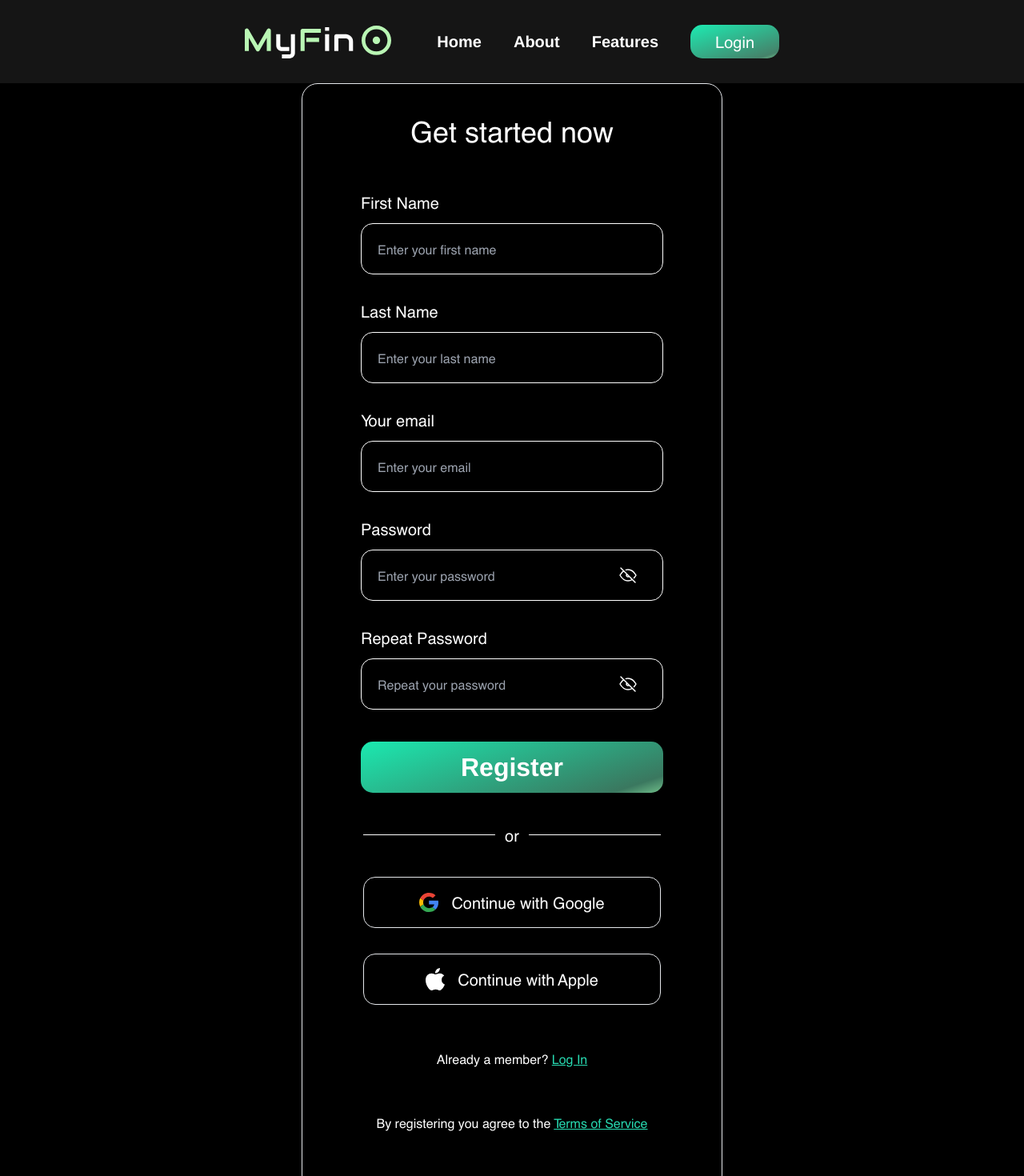
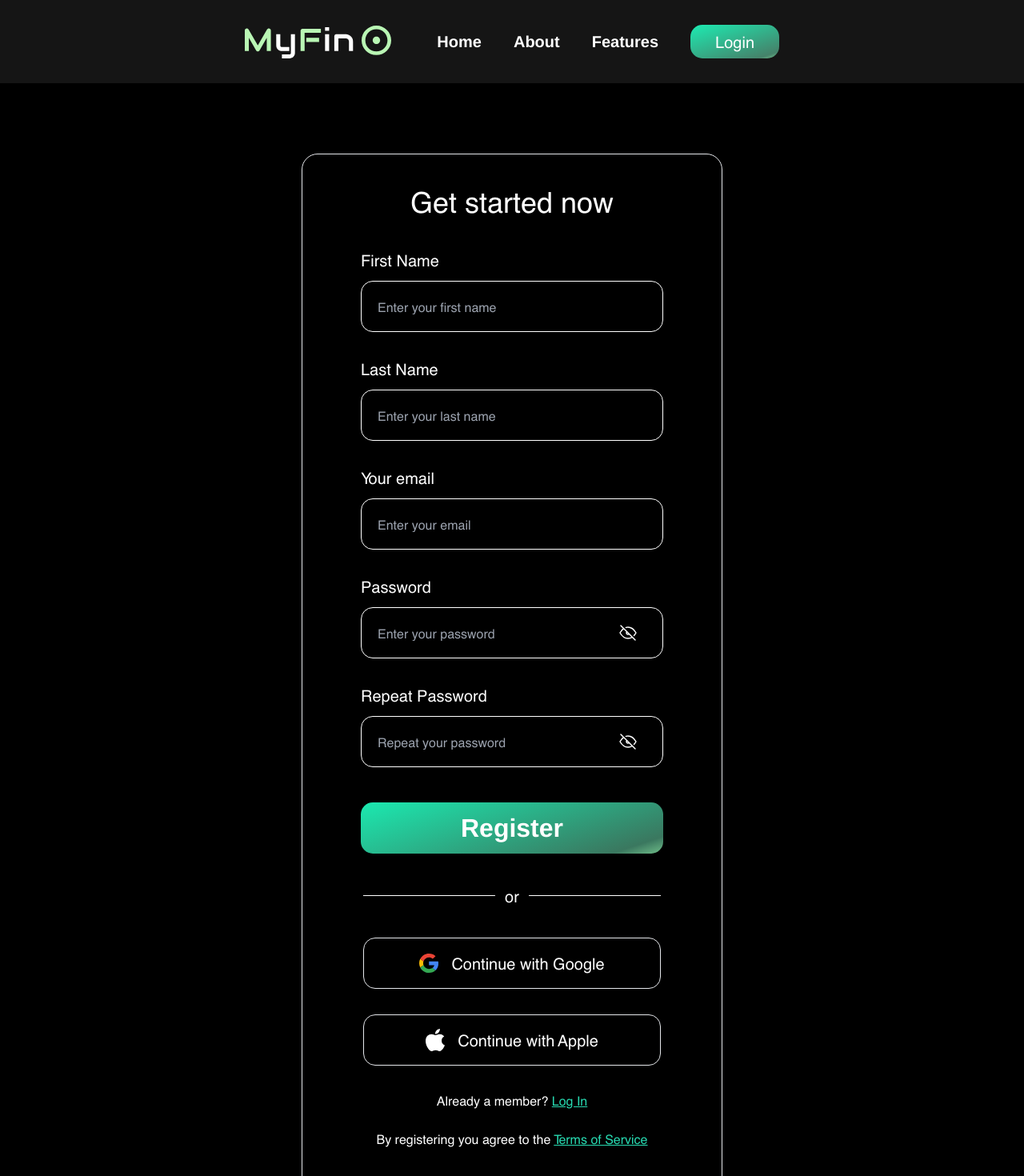
Before and after one commit to KaterynaZhuvak/MyFin, a React (Vite) app: page /registration in a window 1280 px wide. Shown: the top 1470 px of the page at 80% size. Built offline with nearby package versions, Linux system fonts and the light colour scheme; no server answers.

Commit message:
refactor(MF-105): continued the refactoring the styles for the auth forms

```diff
--- a/src/entities/auth/AuthBackgorundElement/index.tsx
+++ b/src/entities/auth/AuthBackgorundElement/index.tsx
@@ -1,18 +1,16 @@
-import type { FC } from 'react';
+import type { FC, PropsWithChildren } from 'react';
 
-export const AuthBackgroundElement: FC = () => {
+export const AuthBackgroundElement: FC<PropsWithChildren> = ({ children }) => {
   return (
-    <div
+    <section
       className='
-      absolute
-      inset-0
-      top-[2%]
-      z-[-1]
-      hidden
-      bg-[url(../../shared/assets/backgrounds/bg-auth.svg),_url(../../shared/assets/backgrounds/bg-auth-lines.svg)]
       bg-cover
-      desktop:block
+      p-[88px_8px_96px_8px]
+      desktop:bg-[url(../../shared/assets/backgrounds/bg-auth.svg),_url(../../shared/assets/backgrounds/bg-auth-lines.svg)]
+      desktop:p-[66px_0_65px_0]
       '
-    />
+    >
+      {children}
+    </section>
   );
 };
--- a/src/features/auth/registaion/RegistraionForm.tsx
+++ b/src/features/auth/registaion/RegistraionForm.tsx
@@ -45,13 +45,7 @@ export const RegistrationForm: FC = observer(() => {
       validationSchema={RegistrationSchema}
       onSubmit={handleSubmit}
     >
-      <Form className='m-[0_auto]'>
-        <h2 className='text-center text-[36px] leading-[54px]'>
-          Get started now
-        </h2>
-
-        <div className='mt-[48px] flex w-[378px] flex-wrap'>
-          <div className='flex flex-wrap gap-[32px]'>
+      <Form className='m-[0_auto] flex w-[378px] flex-wrap gap-[32px]'>
         <Input
           type='firstName'
           name='firstName'
@@ -111,16 +105,14 @@ export const RegistrationForm: FC = observer(() => {
           label='Repeat Password'
           className='h-[64px] w-[378px]'
         />
-          </div>
 
         <Button
           variant='gradient'
           size='m'
           title='Register'
-            className='mt-[40px] h-[64px] w-[378px] text-[32px] font-bold'
+          className='mt-[12px] h-[64px] w-[378px] text-[32px] font-bold'
           isSubmit
         />
-        </div>
       </Form>
     </Formik>
   );
--- a/src/pages/LoginPage/index.tsx
+++ b/src/pages/LoginPage/index.tsx
@@ -10,9 +10,7 @@ import { AlternativeAuthContainer } from '@entities/auth/AlternativeAuthContaine
 
 export const LoginPage: FC = () => {
   return (
-    <>
-      <AuthBackgroundElement />
-      <div className='mt-[100px]'>
+    <AuthBackgroundElement>
       <AuthFormContainer>
         <h2 className='text-center text-[36px] leading-[54px]'>Log in</h2>
         <LoginForm />
@@ -28,7 +26,6 @@ export const LoginPage: FC = () => {
           </NavLink>
         </span>
       </AuthFormContainer>
-      </div>
-    </>
+    </AuthBackgroundElement>
   );
 };
--- a/src/pages/RegistrationPage/index.tsx
+++ b/src/pages/RegistrationPage/index.tsx
@@ -10,28 +10,35 @@ import { RegistrationForm } from '@features/auth/registaion';
 
 export const RegistrationPage: FC = () => {
   return (
-    <>
-      <AuthBackgroundElement />
+    <AuthBackgroundElement>
       <AuthFormContainer>
+        <h2 className='text-center text-[36px] leading-[54px]'>
+          Get started now
+        </h2>
         <RegistrationForm />
         <Divider />
         <AlternativeAuthContainer>
           <GoogleAuth />
           <AppleAuth />
         </AlternativeAuthContainer>
-        <span className='mt-[24px] w-full text-center'>
+        <div className='flex flex-col gap-[24px]'>
+          <span className='w-full text-center'>
             Already a member?{' '}
             <NavLink to='/login' className='text-[#27DAB1] underline'>
               Log In
             </NavLink>
           </span>
-        <span className='mt-[24px] w-full text-center'>
+          <span className='w-full text-center'>
             By registering you agree to the{' '}
-          <NavLink to='/terms-of-service' className='text-[#27DAB1] underline'>
+            <NavLink
+              to='/terms-of-service'
+              className='text-[#27DAB1] underline'
+            >
               Terms of Service
             </NavLink>
           </span>
+        </div>
       </AuthFormContainer>
-    </>
+    </AuthBackgroundElement>
   );
 };
```
Lines whose indentation alone changed are shown as unchanged.
